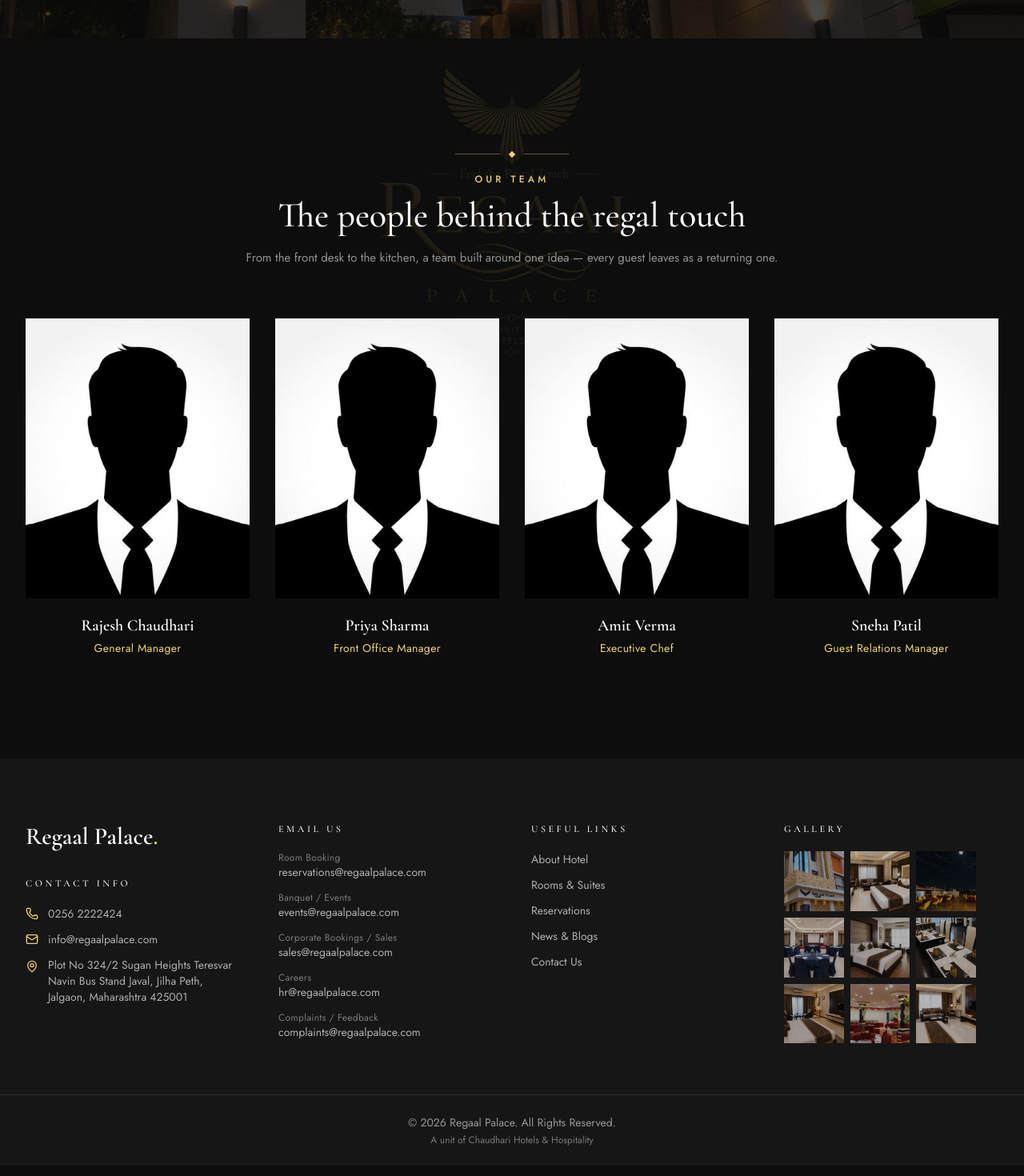
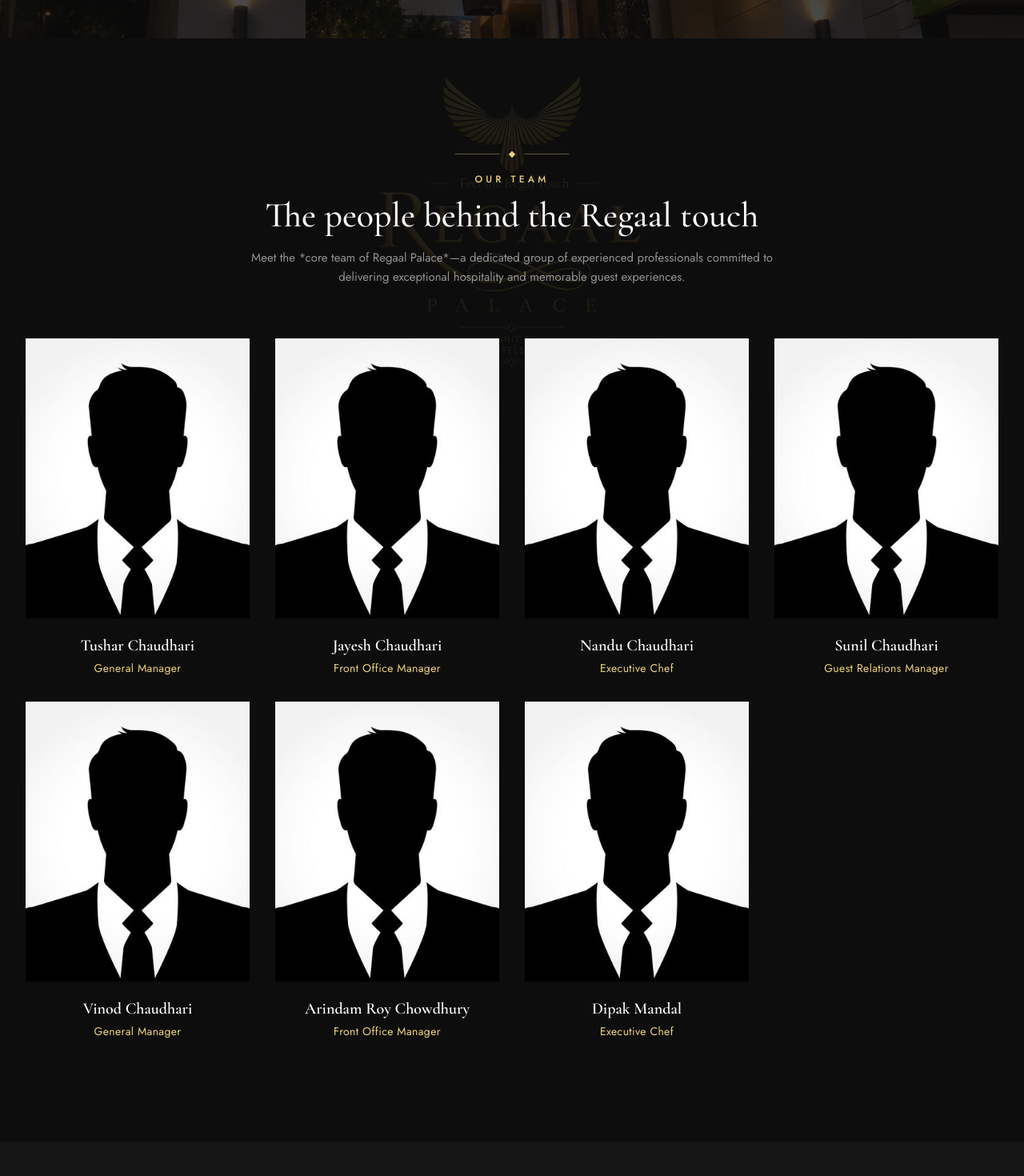
Before and after one commit to cruzic00/Regaal-palace, a React (Vite) app: page /team in a window 1280 px wide. Shown: the part 368-1838 px from the top of the page at 80% size. Built offline with nearby package versions, Linux system fonts and the light colour scheme.

Commit message:
feat: add amenities section, update site data, and create team page component

```diff
--- a/src/data/site.js
+++ b/src/data/site.js
@@ -248,23 +248,39 @@
 // `photo` at them, e.g. '/images/gm.jpeg'.
 export const team = [
   {
-    name: 'Rajesh Chaudhari',
+    name: 'Tushar Chaudhari',
     role: 'General Manager',
     photo: '/images/unkownicon.jpg',
   },
   {
-    name: 'Priya Sharma',
+    name: 'Jayesh Chaudhari',
     role: 'Front Office Manager',
     photo: '/images/unkownicon.jpg',
   },
   {
-    name: 'Amit Verma',
+    name: 'Nandu Chaudhari',
     role: 'Executive Chef',
     photo: '/images/unkownicon.jpg',
   },
   {
-    name: 'Sneha Patil',
+    name: 'Sunil Chaudhari',
     role: 'Guest Relations Manager',
     photo: '/images/unkownicon.jpg',
   },
+  {
+    name: 'Vinod Chaudhari',
+    role: 'General Manager',
+    photo: '/images/unkownicon.jpg',
+  },
+  {
+    name: 'Arindam Roy Chowdhury',
+    role: 'Front Office Manager',
+    photo: '/images/unkownicon.jpg',
+  },
+  {
+    name: 'Dipak Mandal',
+    role: 'Executive Chef',
+    photo: '/images/unkownicon.jpg',
+  },
+
 ]
--- a/src/pages/TeamPage.jsx
+++ b/src/pages/TeamPage.jsx
@@ -16,8 +16,8 @@
           <Reveal>
             <SectionHeading
               eyebrow="Our Team"
-              title="The people behind the regal touch"
-              blurb="From the front desk to the kitchen, a team built around one idea — every guest leaves as a returning one."
+              title="The people behind the Regaal touch"
+              blurb="Meet the *core team of Regaal Palace*—a dedicated group of experienced professionals committed to delivering exceptional hospitality and memorable guest experiences."
             />
           </Reveal>
 
--- a/src/sections/Amenities.jsx
+++ b/src/sections/Amenities.jsx
@@ -6,6 +6,7 @@
   KeyRound,
   Sparkles,
   Utensils,
+  WashingMachine,
   WavesLadder,
   Wifi,
 } from 'lucide-react'
@@ -19,6 +20,7 @@
   if (n.includes('wi-fi') || n.includes('wifi') || n.includes('internet')) return Wifi
   if (n.includes('gym') || n.includes('fitness')) return Dumbbell
   if (n.includes('breakfast')) return Coffee
+  if (n.includes('laundry') || n.includes('washing')) return WashingMachine
   if (n.includes('restaurant') || n.includes('dining') || n.includes('food')) return Utensils
   if (n.includes('pool') || n.includes('swim')) return WavesLadder
   if (n.includes('key') || n.includes('smart')) return KeyRound
```
